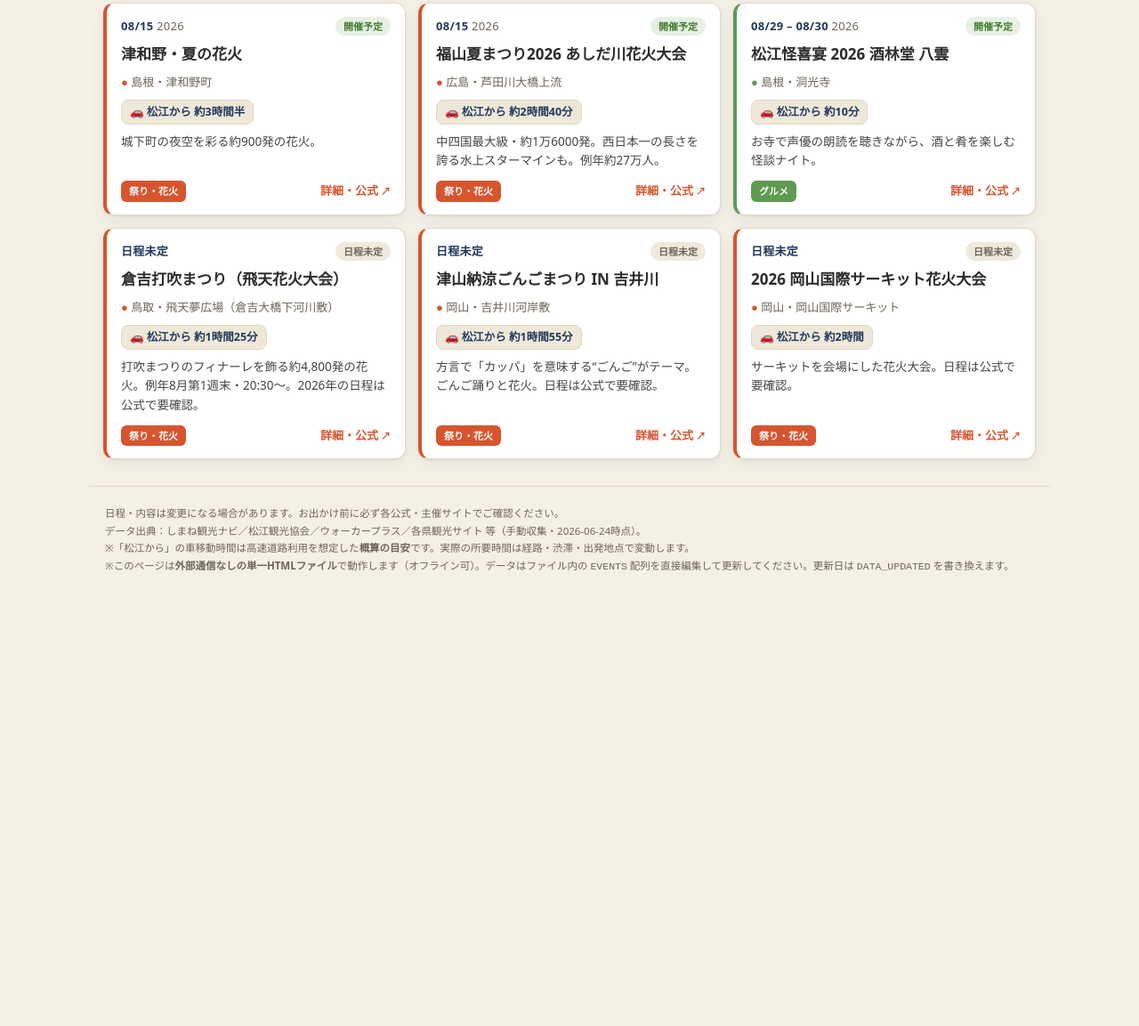
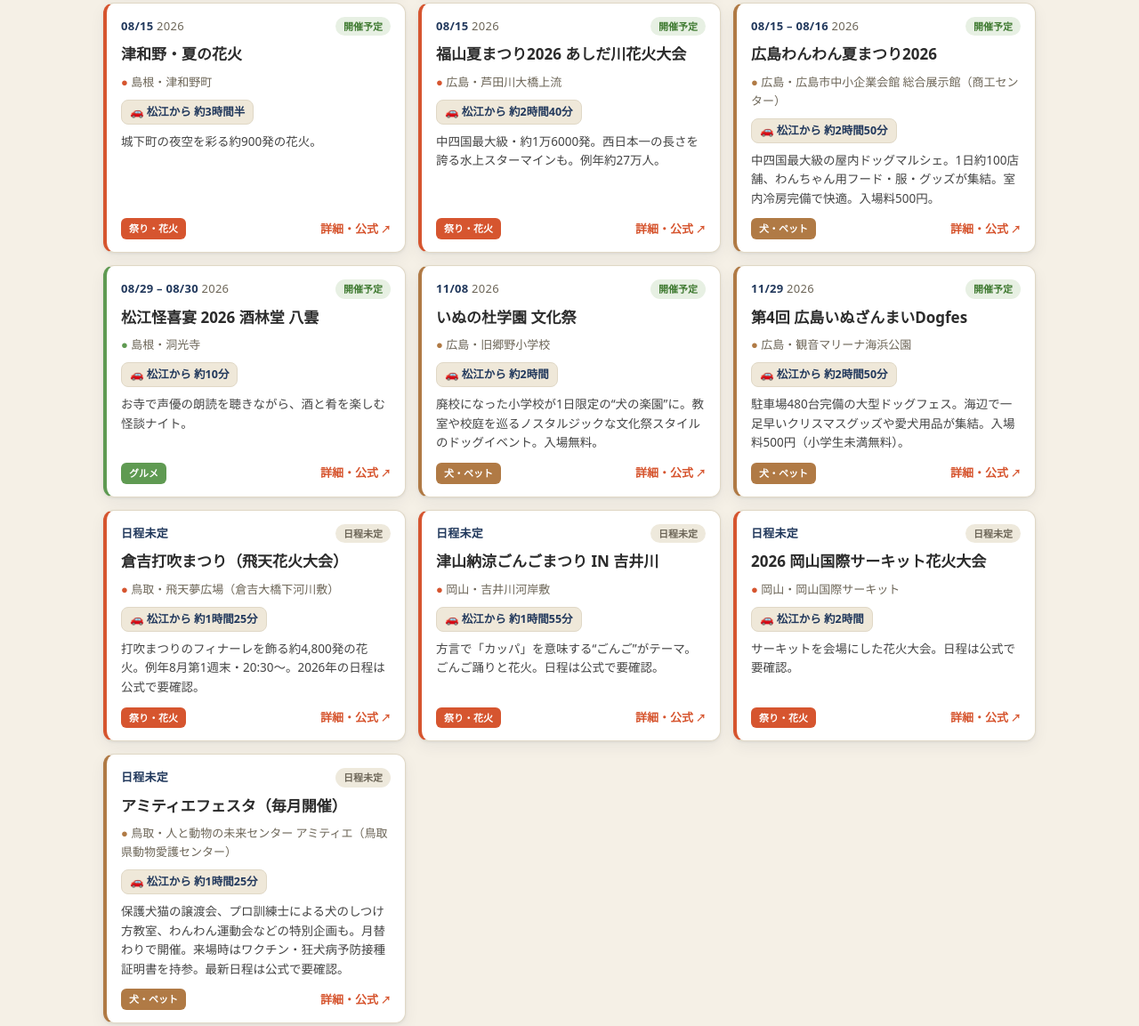
Before and after one commit to haruyuta/chugoku_event, a plain HTML site: page index.html in a window 1280 px wide. Shown: the part 1632-2785 px from the top of the page at 89% size. Before the commit the page ends 2318 px from the top, so only its background shows below. Drawn offline with Linux system fonts and the light colour scheme.

Commit message:
Add files via upload

```diff
--- a/index.html
+++ b/index.html
@@ -25,6 +25,7 @@
     --c-food:#5f9a52;
     --c-nature:#2f978d;
     --c-sport:#3f76b0;
+    --c-dog:#b07a45;
     --shadow:0 1px 3px rgba(22,38,63,.08),0 6px 18px rgba(22,38,63,.06);
   }
   *{box-sizing:border-box;}
@@ -192,7 +193,7 @@
 
 <footer>
   日程・内容は変更になる場合があります。お出かけ前に必ず各公式・主催サイトでご確認ください。<br>
-  データ出典：しまね観光ナビ／松江観光協会／ウォーカープラス／各県観光サイト 等（手動収集・<span id="updated"></span>時点）。<br>
+  データ出典：しまね観光ナビ／松江観光協会／ウォーカープラス／各県観光サイト／鳥取わんにゃん家族・各ドッグイベント公式SNS 等（手動収集・<span id="updated"></span>時点）。<br>
   ※「松江から」の車移動時間は高速道路利用を想定した<strong>概算の目安</strong>です。実際の所要時間は経路・渋滞・出発地点で変動します。<br>
   ※このページは<strong>外部通信なしの単一HTMLファイル</strong>で動作します（オフライン可）。データはファイル内の <code>EVENTS</code> 配列を直接編集して更新してください。更新日は <code>DATA_UPDATED</code> を書き換えます。
 </footer>
@@ -208,7 +209,7 @@
      高速道路利用を想定したおおよその目安で、渋滞や経路で変動します。
    ============================================================ */
 /* === EVENTS（ここを手で編集） === */
-const DATA_UPDATED = "2026-06-24";   // ← 更新したら日付を書き換える
+const DATA_UPDATED = "2026-06-25";   // ← 更新したら日付を書き換える
 let EVENTS = [
   // ── 島根（松江中心） ──────────────────────────────
   {title:"ばけバス〜小泉八雲とセツゆかりの地を訪ねて〜", start:"2026-04-05", end:"2026-06-28", cat:"nature", area:"島根", place:"松江市内", city:"松江市", driveMin:5,
@@ -255,6 +256,16 @@ let EVENTS = [
    desc:"日本三大火祭りの一つ。約600年続く伝統行事で、数万個の紅ちょうちんが街を幻想的に灯す。", url:"https://yamaguchi-tourism.jp/event/detail_12272.html"},
   {title:"関門海峡花火大会（第39回）", start:"2026-08-13", cat:"festival", area:"山口", place:"下関側・門司側", city:"下関市", driveMin:225,
    desc:"海峡両岸から同時打ち上げ、合計約18,000発の西日本最大級。会場周辺に無料エリアなし・協賛チケット制。", url:"https://yamaguchi-tourism.jp/event/detail_10449.html"},
+
+  // ── 犬・ペット ───────────────────────────────────
+  {title:"アミティエフェスタ（毎月開催）", start:null, cat:"dog", area:"鳥取", place:"人と動物の未来センター アミティエ（鳥取県動物愛護センター）", city:"倉吉市", driveMin:85,
+   desc:"保護犬猫の譲渡会、プロ訓練士による犬のしつけ方教室、わんわん運動会などの特別企画も。月替わりで開催。来場時はワクチン・狂犬病予防接種証明書を持参。最新日程は公式で要確認。", url:"https://tottori-inuneko.com/"},
+  {title:"広島わんわん夏まつり2026", start:"2026-08-15", end:"2026-08-16", cat:"dog", area:"広島", place:"広島市中小企業会館 総合展示館（商工センター）", city:"広島市", driveMin:170,
+   desc:"中四国最大級の屋内ドッグマルシェ。1日約100店舗、わんちゃん用フード・服・グッズが集結。室内冷房完備で快適。入場料500円。", url:"https://www.instagram.com/hiroshima_wanwan_event/"},
+  {title:"いぬの杜学園 文化祭", start:"2026-11-08", cat:"dog", area:"広島", place:"旧郷野小学校", city:"安芸高田市", driveMin:120,
+   desc:"廃校になった小学校が1日限定の“犬の楽園”に。教室や校庭を巡るノスタルジックな文化祭スタイルのドッグイベント。入場無料。", url:"https://www.instagram.com/motonarikou/"},
+  {title:"第4回 広島いぬざんまいDogfes", start:"2026-11-29", cat:"dog", area:"広島", place:"観音マリーナ海浜公園", city:"広島市", driveMin:170,
+   desc:"駐車場480台完備の大型ドッグフェス。海辺で一足早いクリスマスグッズや愛犬用品が集結。入場料500円（小学生未満無料）。", url:"https://www.instagram.com/hiroshimainuzanmai/"},
 ];
 /* === EVENTS ここまで === */
 
@@ -266,6 +277,7 @@ const CATS = {
   food:    {label:"グルメ",     color:"var(--c-food)"},
   nature:  {label:"体験・自然", color:"var(--c-nature)"},
   sport:   {label:"スポーツ",   color:"var(--c-sport)"},
+  dog:     {label:"犬・ペット", color:"var(--c-dog)"},
 };
 const AREAS = ["島根","鳥取","岡山","広島","山口"];
 
```
